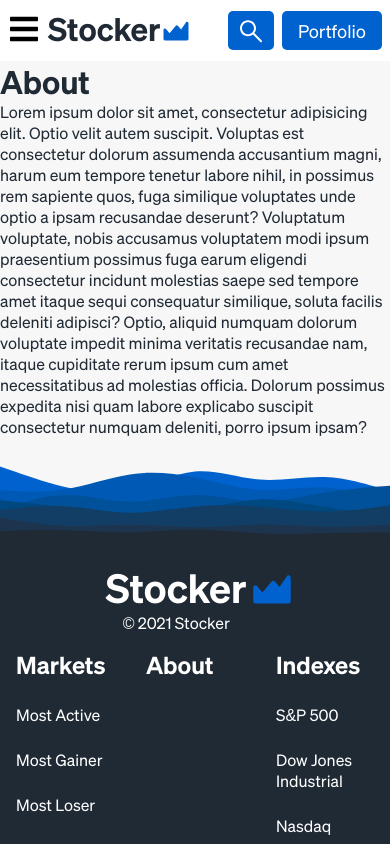
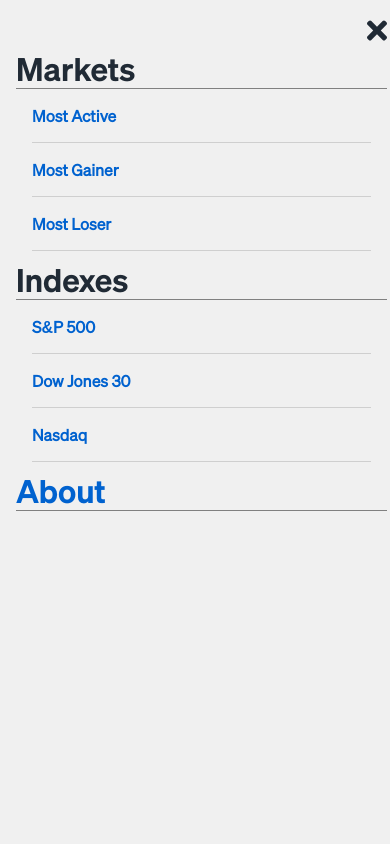
Before and after one commit to TomatoSlasher/Stocker, a Next.js app: page /about in a window 390 px wide. Both pictures are taken after a click on the icon 10 px from the left and 14 px from the top of the page. Shown: the top 844 px of the page. Built offline with nearby package versions, Linux system fonts and the light colour scheme.

Commit message:
hamburger menu

```diff
--- a/src/components/Home-Components/ChartDate.tsx
+++ b/src/components/Home-Components/ChartDate.tsx
@@ -73,7 +73,7 @@ const ChartDate: React.FC = () => {
       chartRef.current.childNodes[1].remove();
       setIsLoading(true);
     }
-  }, [dateChange, ticker, chartWidth, chartHeight]);
+  }, [dateChange, ticker, chartWidth, chartHeight, graphData]);
   useEffect(() => {
     const fetchDataHandler = async () => {
       const fetchData = await fetch(
@@ -156,7 +156,7 @@ const ChartDate: React.FC = () => {
       }
     }
     setIsLoading(false);
-  }, [dateChange, graphData, chartWidth, chartHeight]);
+  }, [dateChange, graphData, chartWidth, chartHeight, ticker]);
   return (
     <div className={classes["chart-whole"]}>
       {isLoading ? (
--- a/src/components/general-components/Header.module.css
+++ b/src/components/general-components/Header.module.css
@@ -158,7 +158,7 @@
     margin-left: 0.5rem;
   }
 }
-.hamburger-btn-container {
+.hamburger-btn {
   cursor: pointer;
 }
 @media only screen and (max-width: 925px) {
--- a/src/components/general-components/Header.tsx
+++ b/src/components/general-components/Header.tsx
@@ -25,6 +25,9 @@ const Header: React.FC = () => {
     return state.hamburger.menu;
   });
 
+  useEffect(() => {
+    dispatch(hamburgerActions.getMenu(false));
+  }, [router]);
   const dispatch = useDispatch();
   const openMenu = () => {
     dispatch(hamburgerActions.getMenu(true));
--- a/src/components/general-components/header-components/HamburgerMenu.module.css
+++ b/src/components/general-components/header-components/HamburgerMenu.module.css
@@ -8,11 +8,60 @@
   z-index: 20;
   cursor: auto;
 }
+@keyframes show {
+  0% {
+    opacity: 0;
+    transform: translateX(-20rem);
+  }
+  100% {
+    opacity: 1;
+    transform: translateX(0);
+  }
+}
+
 .hamburger-container {
   width: 70vw;
   height: 100vh;
   background-color: #f0f0f0;
+  padding: 1rem;
+  animation: show 0.5s ease-in-out forwards;
 }
+
 .close-btn {
   cursor: pointer;
+  float: right;
 }
+.markets {
+  margin-top: 2rem;
+}
+
+.hamburger-container h1 {
+  border-bottom: 1px solid grey;
+}
+.link-container2 h1 {
+  border: none;
+}
+.link-container2 {
+  border-bottom: 1px solid grey;
+}
+.link-items {
+  border-bottom: 1px solid rgb(207, 207, 207);
+  margin: 0.5rem 1rem;
+}
+.link-items h4 {
+  color: #0062cf;
+  cursor: pointer;
+  width: 7rem;
+
+  margin: 1rem 0rem;
+}
+.about-link {
+  color: #0062cf;
+  cursor: pointer;
+  width: 7rem;
+}
+@media only screen and (max-width: 600px) {
+  .hamburger-container {
+    width: 95vw;
+  }
+}
--- a/src/components/general-components/header-components/HamburgerMenu.tsx
+++ b/src/components/general-components/header-components/HamburgerMenu.tsx
@@ -1,26 +1,37 @@
 import classes from "./HamburgerMenu.module.css";
 import { hamburgerActions } from "../../../store/index";
 import { useDispatch } from "react-redux";
-import { useRef } from "react";
+import { useEffect, useRef, useState } from "react";
+import Link from "next/link";
+import { useRouter } from "next/router";
 
 const HamburgerMenu = () => {
   const overlay = useRef<HTMLDivElement>(null);
+  const hamContainer = useRef<HTMLDivElement>(null);
+
   const dispatch = useDispatch();
+
   const closeMenu = () => {
-    dispatch(hamburgerActions.getMenu(false));
+    const ham: any = hamContainer.current;
+    ham.classList.add("hide");
+    setTimeout(() => {
+      dispatch(hamburgerActions.getMenu(false));
+    }, 500);
   };
+
   const outsideClickHandler = (e: any) => {
     if (e.target === overlay.current) {
       closeMenu();
     }
   };
+
   return (
     <div
       className={classes["hamburger-overlay"]}
       onClick={outsideClickHandler}
       ref={overlay}
     >
-      <div className={classes["hamburger-container"]}>
+      <div className={`${classes["hamburger-container"]}`} ref={hamContainer}>
         <svg
           width="20"
           aria-hidden="true"
@@ -38,20 +49,46 @@ const HamburgerMenu = () => {
             d="M242.72 256l100.07-100.07c12.28-12.28 12.28-32.19 0-44.48l-22.24-22.24c-12.28-12.28-32.19-12.28-44.48 0L176 189.28 75.93 89.21c-12.28-12.28-32.19-12.28-44.48 0L9.21 111.45c-12.28 12.28-12.28 32.19 0 44.48L109.28 256 9.21 356.07c-12.28 12.28-12.28 32.19 0 44.48l22.24 22.24c12.28 12.28 32.2 12.28 44.48 0L176 322.72l100.07 100.07c12.28 12.28 32.2 12.28 44.48 0l22.24-22.24c12.28-12.28 12.28-32.19 0-44.48L242.72 256z"
           ></path>
         </svg>
-        <div className={classes["link-container"]}>
-          <h2>Markets</h2>
-          <div className={classes["link-items"]}>Most Active</div>
-          <div className={classes["link-items"]}>Most Gainer</div>
-          <div className={classes["link-items"]}>Most Loser</div>
+        <div className={`${classes.markets} ${classes["link-container"]}`}>
+          <h1>Markets</h1>
+          <div className={classes["link-items"]}>
+            <Link href="/most-active">
+              <h4> Most Active</h4>
+            </Link>
+          </div>
+          <div className={classes["link-items"]}>
+            <Link href="/most-gainers">
+              <h4> Most Gainer</h4>
+            </Link>
+          </div>
+          <div className={classes["link-items"]}>
+            <Link href="/most-losers">
+              <h4>Most Loser</h4>
+            </Link>
+          </div>
         </div>
         <div className={classes["link-container"]}>
-          <h2>Indexes</h2>
-          <div className={classes["link-items"]}>S&P 500</div>
-          <div className={classes["link-items"]}>Dow Jones 30</div>
-          <div className={classes["link-items"]}>Nasdaq</div>
+          <h1>Indexes</h1>
+          <div className={classes["link-items"]}>
+            <Link href="/SP500">
+              <h4> S&P 500</h4>
+            </Link>
+          </div>
+          <div className={classes["link-items"]}>
+            <Link href="/DOW">
+              <h4> Dow Jones 30</h4>
+            </Link>
+          </div>
+          <div className={classes["link-items"]}>
+            <Link href="/NASDAQ">
+              <h4> Nasdaq</h4>
+            </Link>
+          </div>
         </div>
-        <div className={classes["link-container"]}>
-          <h2>About</h2>
+        <div className={classes["link-container2"]}>
+          <Link href="/about">
+            <h1 className={classes["about-link"]}>About</h1>
+          </Link>
         </div>
       </div>
     </div>
--- a/src/store/index.ts
+++ b/src/store/index.ts
@@ -1,6 +1,6 @@
 import { createSlice, configureStore } from "@reduxjs/toolkit";
 
-const initialState = { ticker: "AAPL", menu: true };
+const initialState = { ticker: "AAPL", menu: false };
 
 const tickerSlice = createSlice({
   name: "ticker",
--- a/src/styles/styles.css
+++ b/src/styles/styles.css
@@ -54,3 +54,16 @@ button {
 button:hover {
   background-color: #2860a1;
 }
+@keyframes hide {
+  0% {
+    opacity: 1;
+    transform: translateX(0rem);
+  }
+  100% {
+    opacity: 0;
+    transform: translateX(-20rem);
+  }
+}
+.hide {
+  animation: hide 0.5s ease-in-out forwards !important;
+}
```
